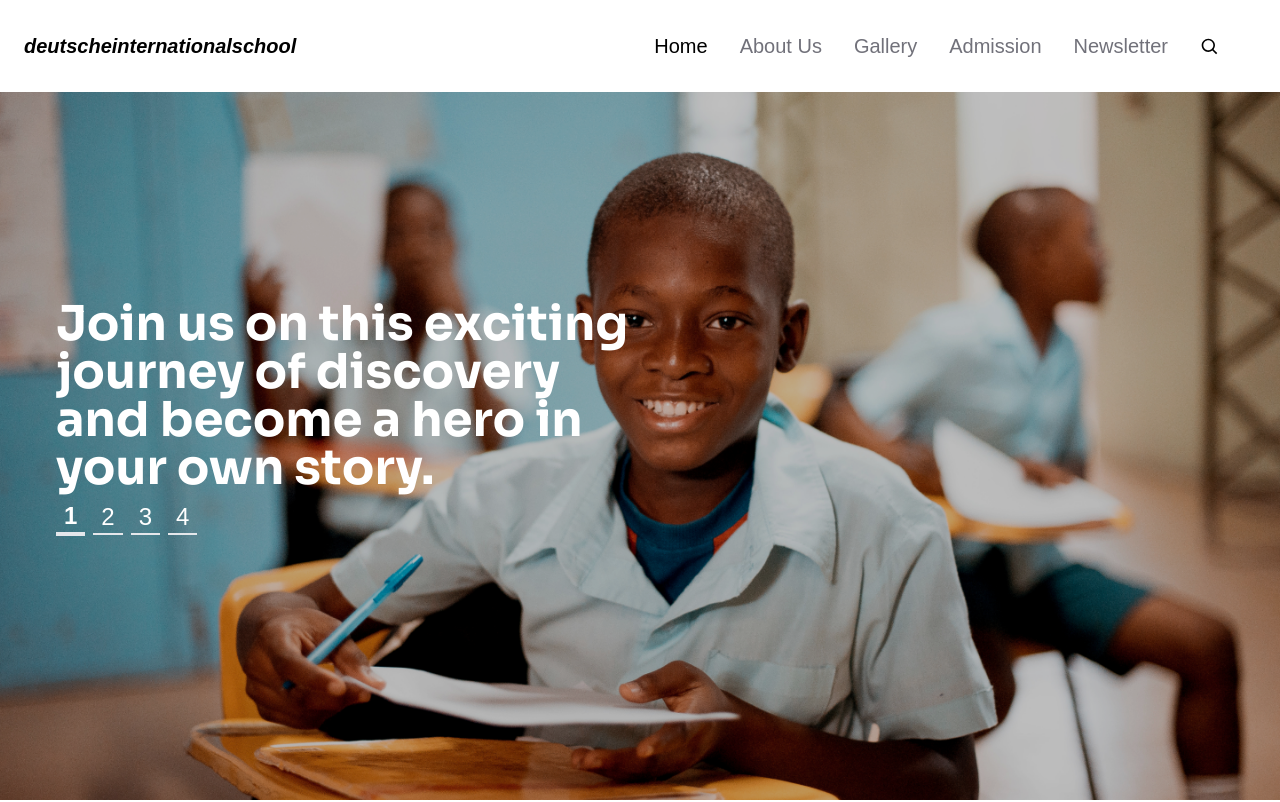
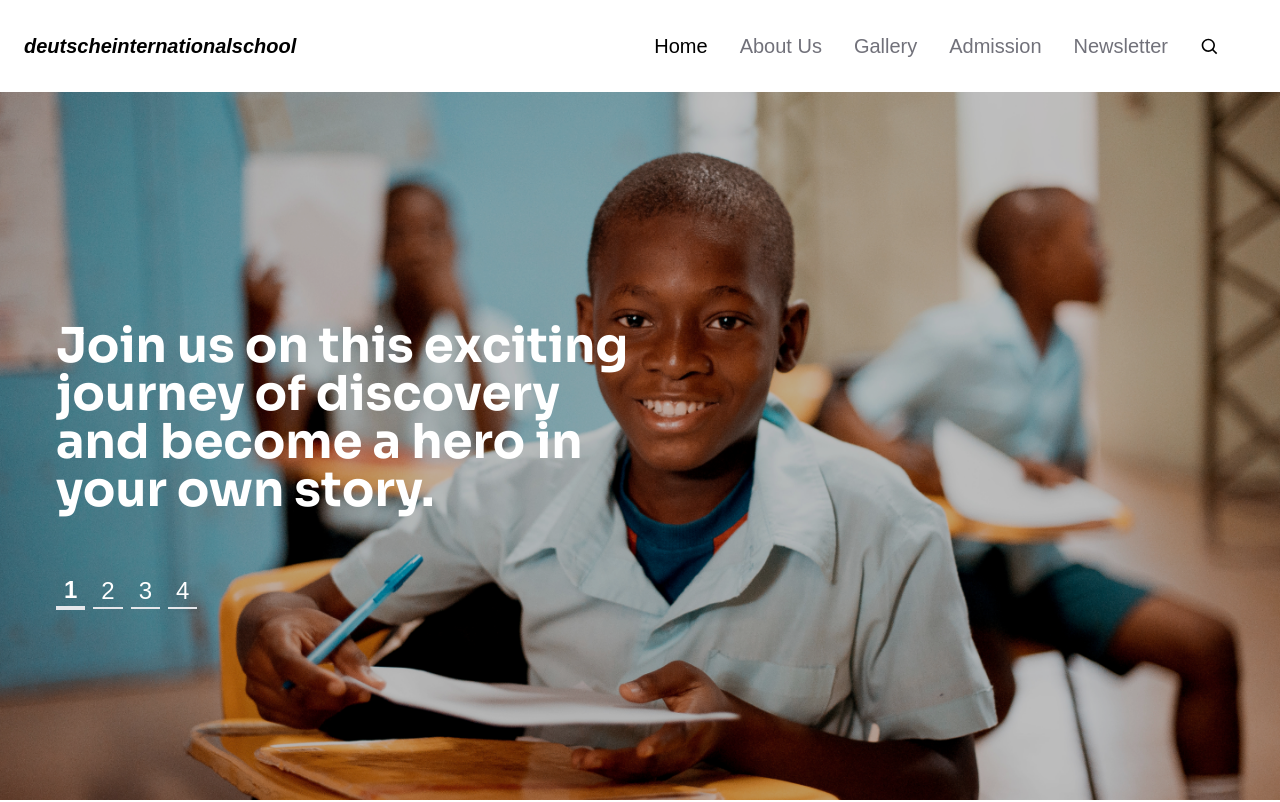
Before and after one commit to sappiah085/project-management, a Next.js app: page / in a window 1280 px wide. Shown: the top 802 px of the page. Built offline with nearby package versions, Linux system fonts and the light colour scheme; a web font is replaced by a local one.

Commit message:
added animation loader

```diff
--- a/components/hero/hero.tsx
+++ b/components/hero/hero.tsx
@@ -1,10 +1,10 @@
-import Image from "next/image";
+/* eslint-disable @next/next/no-img-element */
 import hero from "../../public/assets/image.png";
 import img2 from "../../public/assets/2.png";
 import img3 from "../../public/assets/3.png";
 import img4 from "../../public/assets/4.png";
 import { motion } from "framer-motion";
-import { useEffect, useState } from "react";
+import React, { useEffect, useRef, useState } from "react";
 
 const land: { label: string; image: any }[] = [
   {
@@ -31,7 +31,8 @@ const land: { label: string; image: any }[] = [
 ];
 export default function Hero() {
   const [index, setIndex] = useState(0);
-  const selected = land[index];
+  const [width, setWidth] = useState(100);
+  const container: any = useRef(null);
   const numberVariant = {
     visible: (i: number) => ({
       opacity: 1,
@@ -42,6 +43,11 @@ export default function Hero() {
     }),
     hidden: { opacity: 0, y: 5 },
   };
+
+  useEffect(() => {
+    setWidth(container?.current?.clientWidth);
+  }, []);
+
   useEffect(() => {
     const timer = setInterval(() => {
       if (index < 3) {
@@ -56,10 +62,20 @@ export default function Hero() {
     };
   }, [index]);
   return (
-    <div className="h-screen w-full relative pt-9 left-0 top-0 flex flex-col gap-2 justify-center after:absolute after:w-full after:h-full after:bg-black/25 after:top-0 after:left-0  after:-z-20 transition-all">
+    <div className="h-screen w-full relative flex flex-col justify-center overflow-hidden ">
+      {land.map(({ image, label }, id) => {
+        const trans = (id - index) * width;
+        console.log(trans);
+        return (
+          <span
+            ref={container}
+            key={label}
+            style={{ transform: `translateX(${trans}px)` }}
+            className={` h-full w-full absolute pt-9 left-0  top-0 flex flex-col gap-2 justify-center after:absolute after:w-full after:h-full after:bg-black/25 after:top-0 after:left-0  after:-z-20 transition-all`}
+          >
             <img
               className="w-full h-full -z-20 object-cover absolute top-0 left-0 lg:pt-20"
-        src={selected.image.src}
+              src={image.src}
               alt="school boy"
             />
             <motion.h1
@@ -67,9 +83,12 @@ export default function Hero() {
               whileInView={{ opacity: 1, x: 0, transition: { duration: 1 } }}
               className="z-[2] px-4  text-white font-sora text-3xl lg:text-5xl  font-bold md:w-[700px] lg:px-14"
             >
-        {selected.label}
+              {label}
             </motion.h1>
-      <div className="z-[2] flex items-center w-full px-4 gap-2 lg:px-14">
+          </span>
+        );
+      })}
+      <div className="z-[2] flex items-center w-full px-4 gap-2 lg:px-14 mt-96">
         {[1, 2, 3, 4].map((number) => (
           <motion.button
             onClick={() => setIndex(number - 1)}
```
Lines whose indentation alone changed are shown as unchanged.
